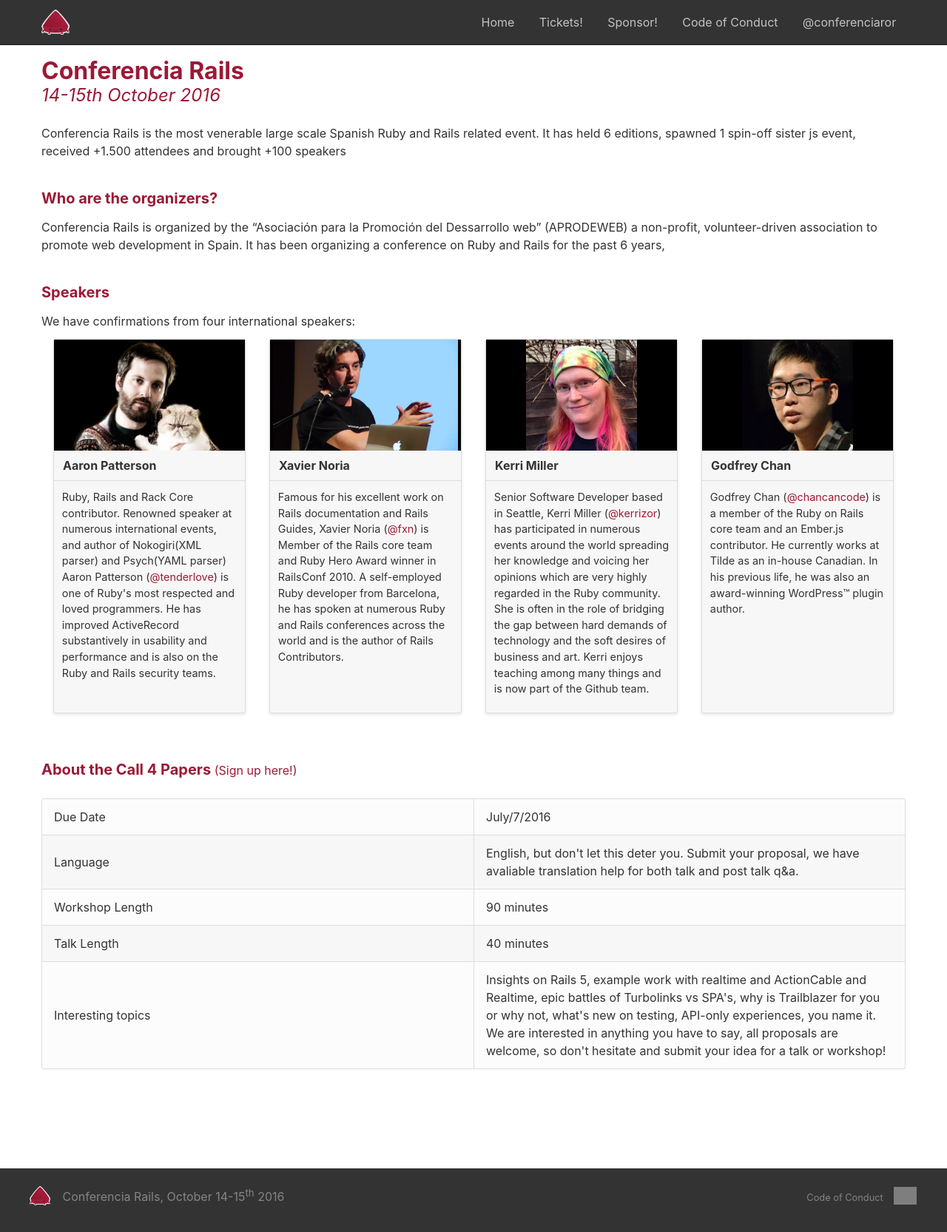
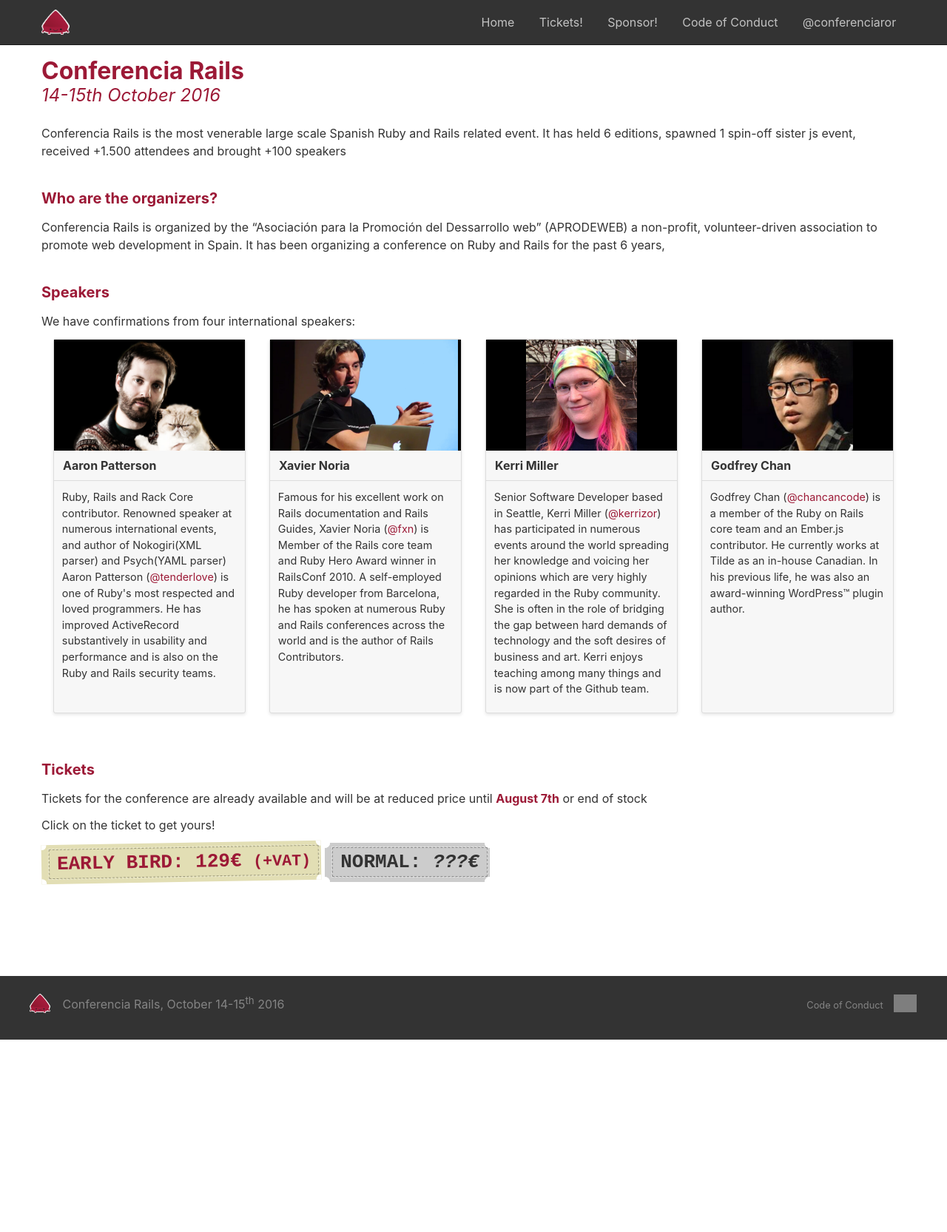
Before and after one commit to aprodeweb/conferenciaror.es, a Jekyll site: the page built from index.html, in a window 1280 px wide. Shown: the whole page at 74% size. Built offline with Jekyll 4.4.1, drawn with Linux system fonts in a browser that asks for light colours; after the commit the page ends 1405 px from its top, so only the background shows below that; grey boxes are pictures that could not be loaded.

Commit message:
open earby bird ticket sale

```diff
--- a/css/style.scss
+++ b/css/style.scss
@@ -86,3 +86,96 @@
     display: inline-block;
   }
 }
+
+.ticket {
+    font-family: monospace;
+    font-size: 2em;
+    font-weight: bold;
+    position: relative !important;
+    background: #e2deb4;
+    color: black;
+    float: left;
+    padding: 7px 3px;
+    margin: 0 5px 5px 0;
+    &.closed{
+      background: #ccc;
+      a{ color: #333; }
+    }
+    &.active{
+    -ms-transform: rotate(-1deg); /* IE 9 */
+    -webkit-transform: rotate(-1deg); /* Chrome, Safari, Opera */
+    transform: rotate(-1deg);
+    }
+}
+
+.ticket.active:hover{
+    -ms-transform: rotate(3deg); /* IE 9 */
+    -webkit-transform: rotate(3deg); /* Chrome, Safari, Opera */
+    transform: rotate(3deg);
+     -webkit-transition: -webkit-transform 0.5s;
+    transition: transform 0.5s;
+}
+
+
+.ticket:after {
+    content: "";
+    position: absolute !important;
+    z-index: 100;
+    top: 0;
+    left: 0;
+    border-right: #fff 7px solid;
+    border-bottom: #fff 7px solid;
+    -moz-border-radius: 0 0 20px 0;
+    -webkit-border-radius: 0 0 20px 0;
+    border-radius: 0 0 20px 0;
+}
+
+.ticket:before {
+    content: "";
+    position: absolute !important;
+    z-index: 100;
+    top: 0;
+    right: 0;
+    border-left: #fff 7px solid;
+    border-bottom: #fff 7px solid;
+    -moz-border-radius: 0 0 0 20px;
+    -webkit-border-radius: 0 0 0 20px;
+    border-radius: 0 0 0 20px;
+}
+
+.ticket a {
+    outline: 1px rgba(255,255,255,0.4) dashed;
+    border: 1px rgba(0,0,0,0.3) dashed;
+    padding: 4px 10px 4px 10px;
+    text-decoration: none;
+    white-space: nowrap;
+    margin-left: 7px;
+}
+
+.ticket.active a:hover {color: rgba(0,0,0,1);}
+
+.ticket a:after {
+    content: "";
+    position: absolute !important;
+    z-index: 100;
+    bottom: 0;
+    left: 0;
+    border-right: #fff 7px solid;
+    border-top: #fff 7px solid;
+    -moz-border-radius: 0 20px 0 0;
+    -webkit-border-radius: 0 20px 0 0;
+    border-radius: 0 20px 0 0;
+}
+
+.ticket a:before {
+    content: "";
+    position: absolute !important;
+    z-index: 1000;
+    bottom: 0;
+    right: 0;
+    border-left: #fff 7px solid;
+    border-top: #fff 7px solid;
+    -moz-border-radius: 20px 0 0 0;
+    -webkit-border-radius: 20px 0 0 0;
+    border-radius: 20px 0 0 0;
+}
--- a/index.html
+++ b/index.html
@@ -77,35 +77,24 @@
     {% endfor %}
   </div>
 </section>
-<section id='c4p'>
-  <h2>About the Call 4 Papers</h2>
- <a href="https://docs.google.com/forms/d/1u2PNO20--RVKgvX1_WndMPDBlSQo_CpIK9aBCPernl4/viewform"> (Sign up here!)</a>
-  <table class="tables">
-    <tbody>
-    <tr>
-      <td>Due Date</td>
-      <td>July/7/2016</td>
-    </tr>
-    <tr>
-      <td>Language</td>
-      <td>English, but don't let this deter you. Submit your proposal, we have avaliable translation help for both talk and post talk q&amp;a.</td>
-    </tr>
-    <tr>
-      <td>Workshop Length</td>
-      <td>90 minutes</td>
-    </tr>
-    <tr>
-      <td>Talk Length</td>
-      <td>40 minutes</td>
-    </tr>
-    <tr>
-      <td>Interesting topics</td>
-      <td>Insights on Rails 5, example work with realtime and ActionCable and Realtime,
-        epic battles of Turbolinks vs SPA's, why is Trailblazer for you or why not,
-        what's new on testing, API-only experiences, you name it.
-        We are interested in anything you have to say, all proposals are welcome,
-        so don't hesitate and submit your idea for a talk or workshop!</td>
-    </tr>
-    </tbody>
-  </table>
+<section id='tickets'>
+  <h2>Tickets</h2>
+  <div>
+  <p>Tickets for the conference are already available and will be at reduced
+  price until <b>August 7th</b> or end of stock</p>
+  <p>
+  Click on the ticket to get yours!
+  <div class='ticket active'>
+    <a href='tickets.html'>
+      EARLY BIRD: <strong>129€</strong> <small>(+VAT)</small>
+    </a>
+  </div>
+
+  <div class='ticket closed'>
+    <a href='tickets.html'>
+      NORMAL: <i>???€</i>
+    </a>
+  </div>
+  </p>
+  </div>
 </section>
```
Also changed, not shown: tickets.html (+16 -4 lines).
